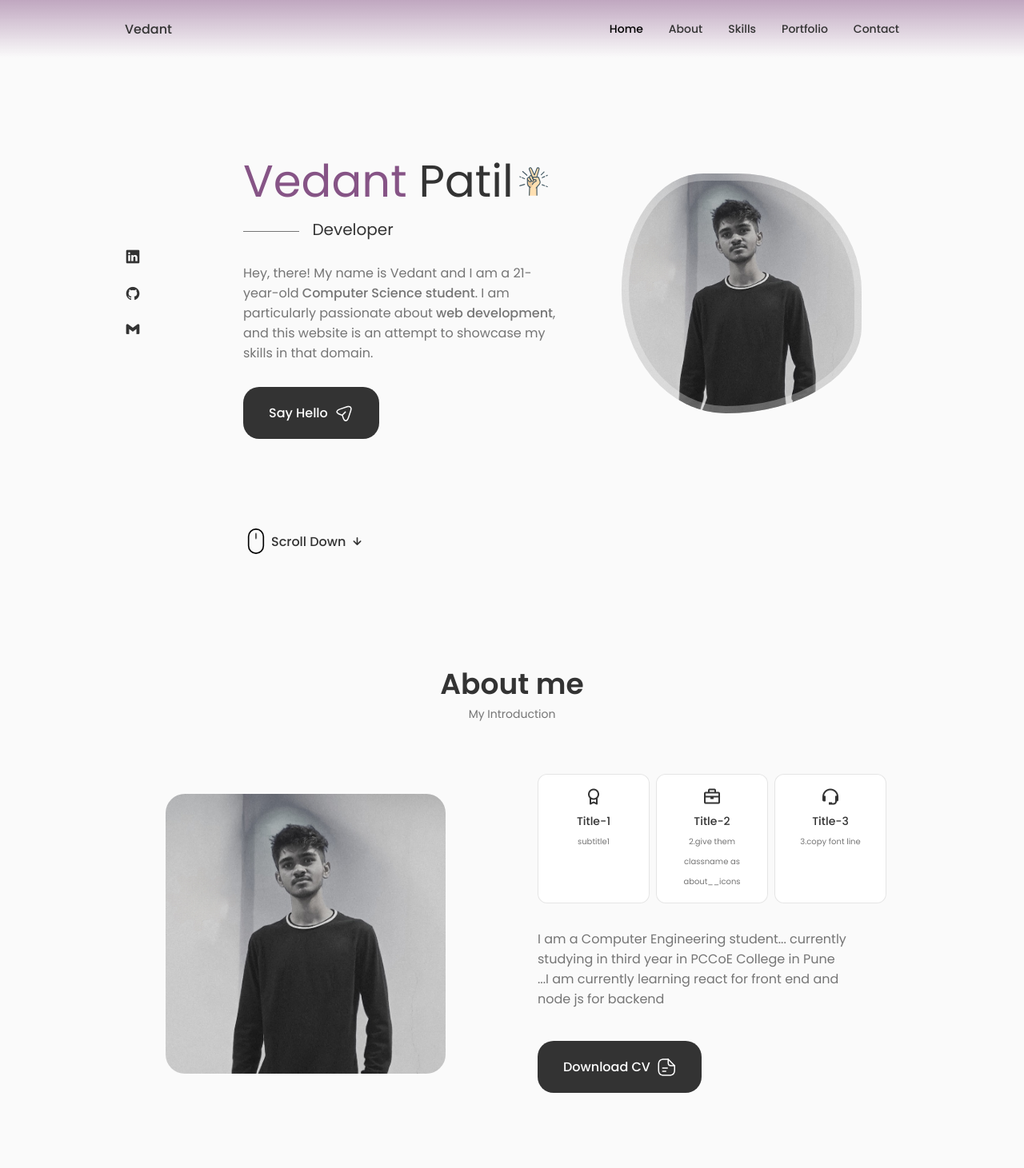
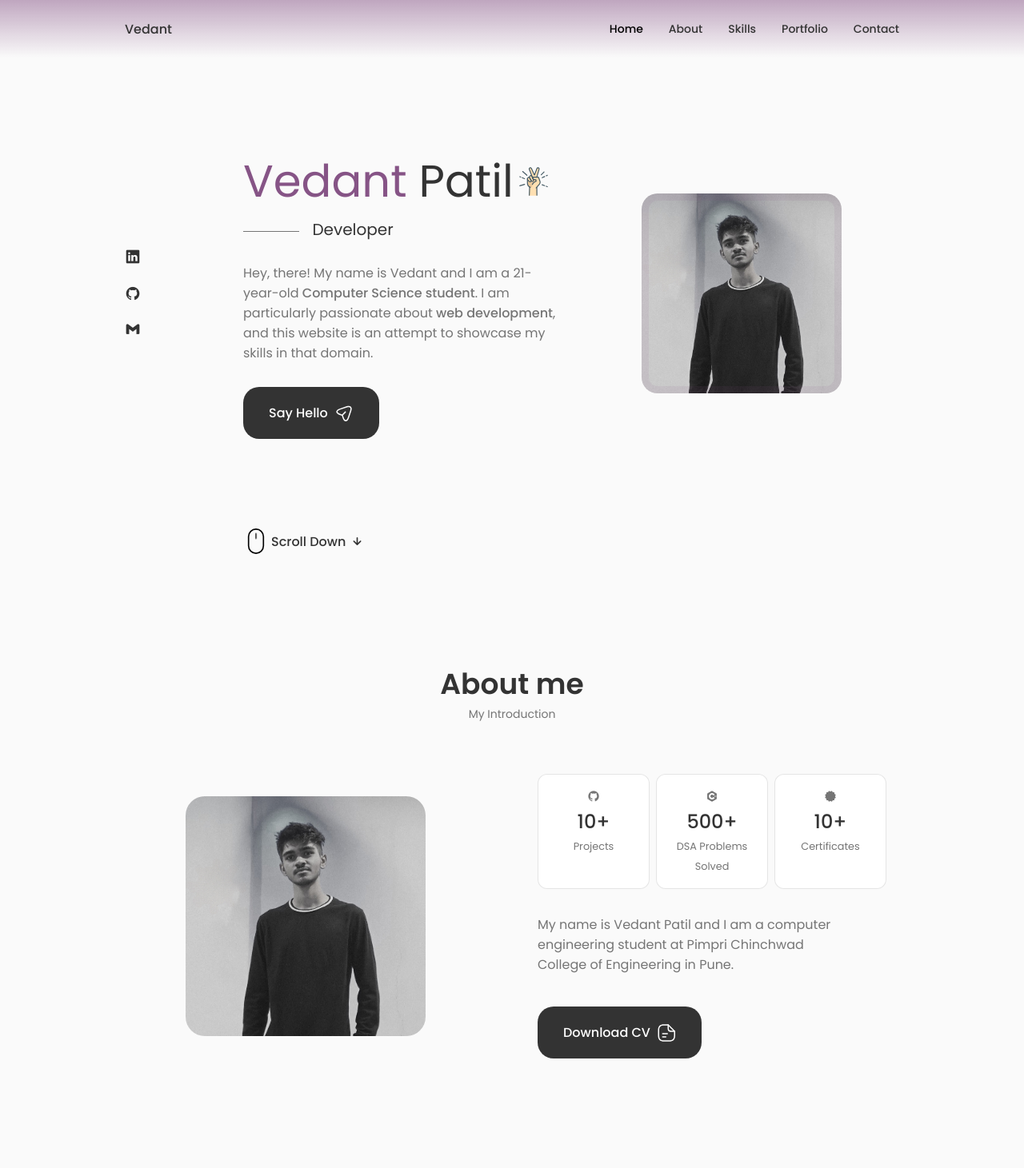
Before and after one commit to vedantpatil25/Portfolio-Website-Vedant, a React (Create React App) app: page / in a window 1280 px wide. Shown: the top 1461 px of the page at 80% size. Built offline with nearby package versions, Linux system fonts and the light colour scheme.

Commit message:
about data updated

```diff
--- a/src/components/about/About.jsx
+++ b/src/components/about/About.jsx
@@ -14,7 +14,7 @@ const About = () => {
             <div className="about__data">
                 <Info/>
 
-                <p className='about__description'>I am a Computer Engineering student... currently studying in third year in PCCoE College in Pune ...I am currently learning react for front end and node js for backend
+                <p className='about__description'>My name is Vedant Patil and I am a computer engineering student at Pimpri Chinchwad College of Engineering in Pune.
                 </p>
                 <a download=""  className="button button--flex">Download CV
                 {/* add ....  href = {CV} ....after download="" in above line */}
--- a/src/components/about/Info.jsx
+++ b/src/components/about/Info.jsx
@@ -5,23 +5,23 @@ const Info = () => {
      <div className="about__info grid">
 
         <div className="about__box">
-        <i class='bx bx-award about__icon' ></i>
-            <h3 className="about__title">Title-1</h3>
-            <span className="about__subtitle">subtitle1</span>
+        <i class='bx bxl-github'></i>
+            <h2 className="about__title">10+</h2>
+            <span className="about__subtitle">Projects</span>
 
         </div>
 
         <div className="about__box">
-        <i class='bx bx-briefcase about__icon' ></i>
-            <h3 className="about__title">Title-2</h3>
-            <span className="about__subtitle">2.give them classname as about__icons</span>
+        <i class='bx bxl-c-plus-plus'></i>
+            <h3 className="about__title">500+</h3>
+            <span className="about__subtitle">DSA Problems Solved</span>
 
         </div>
 
         <div className="about__box">
-        <i class='bx bx-support about__icon' ></i>
-            <h3 className="about__title">Title-3</h3>
-            <span className="about__subtitle">3.copy font line</span>
+        <i class='bx bxs-certification' ></i>
+            <h3 className="about__title">10+</h3>
+            <span className="about__subtitle">Certificates</span>
 
         </div>
 
--- a/src/components/about/about.css
+++ b/src/components/about/about.css
@@ -5,7 +5,7 @@
 }
 
 .about__img{
-    width: 350px;
+    width: 300px;
     border-radius: 1.5rem;
     justify-self: center;
 }
@@ -31,11 +31,11 @@
 }
 
 .about__title{
-    font-size: var(--small-font-size);
+    font-size: 1.5rem;
     font-weight: var(--font-medium);
 }
 .about__subtitle{
-    font-size: var(--tiny-font-size);
+    font-size: .8rem;
 }
 
 .about__description{
--- a/src/components/header/header.css
+++ b/src/components/header/header.css
@@ -5,7 +5,7 @@
     top: 0;
     bottom: 0;
     z-index: var(--z-fixed);
-    background-image: linear-gradient(rgb(134,84,134,.5),hsl(var(--hue), var(--sat), 98%) );
+    background-image: linear-gradient(rgb(134,84,134,.5),rgb(0,0,0,0) );
 
 
 }
@@ -130,7 +130,7 @@ for smaller devices */
 @media screen and (max-width: 769px) {
     .header
     {
-        background-image: linear-gradient(hsl(var(--hue), var(--sat), 98%) , rgb(134,84,134,.5));
+        background-image: linear-gradient(rgb(0,0,0,0) , rgb(134,84,134,.5));
 
     }
 }
--- a/src/components/home/home.css
+++ b/src/components/home/home.css
@@ -57,15 +57,16 @@
     background-repeat: no-repeat;
     background-position: center;
     background-size: cover;
-    box-shadow: inset 0 0 0 9px rgb(255 255 255 /30%);
+    box-shadow: inset 0 0 0 9px rgba(134, 84, 134, 0.09);
     order: 1;
     justify-self:center ;
-    width: 300px;
-    height: 300px;
-    animation: profile__animate 8s ease-in-out infinite 1s;
+    width: 250px;
+    height: 250px;
+    /* animation: profile__animate 8s ease-in-out infinite 1s; */
+    border-radius: 20px;
 }
 
-@keyframes profile__animate {
+/* @keyframes profile__animate {
     0%{
         border-radius: 60% 40% 30% 70%/60% 30% 70% 40%;
     }
@@ -75,7 +76,7 @@
     100%{
         border-radius: 60% 40% 30% 70%/60% 30% 70% 40%;
     }
-}
+} */
 .home__scroll{
     margin-left: 9.25rem;
 }
```
